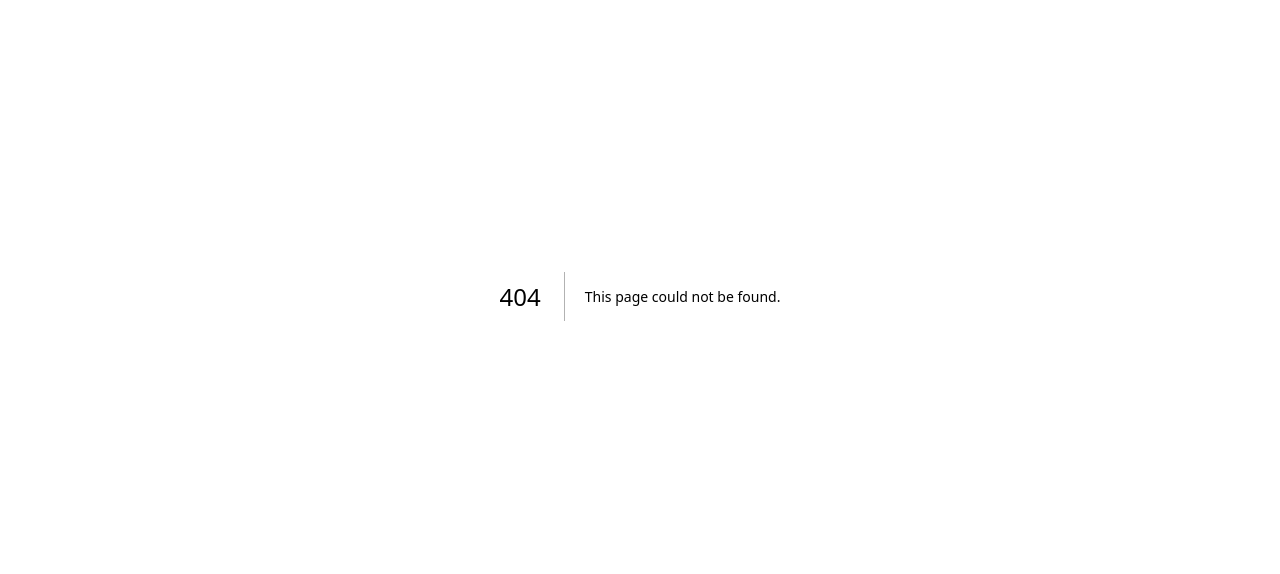
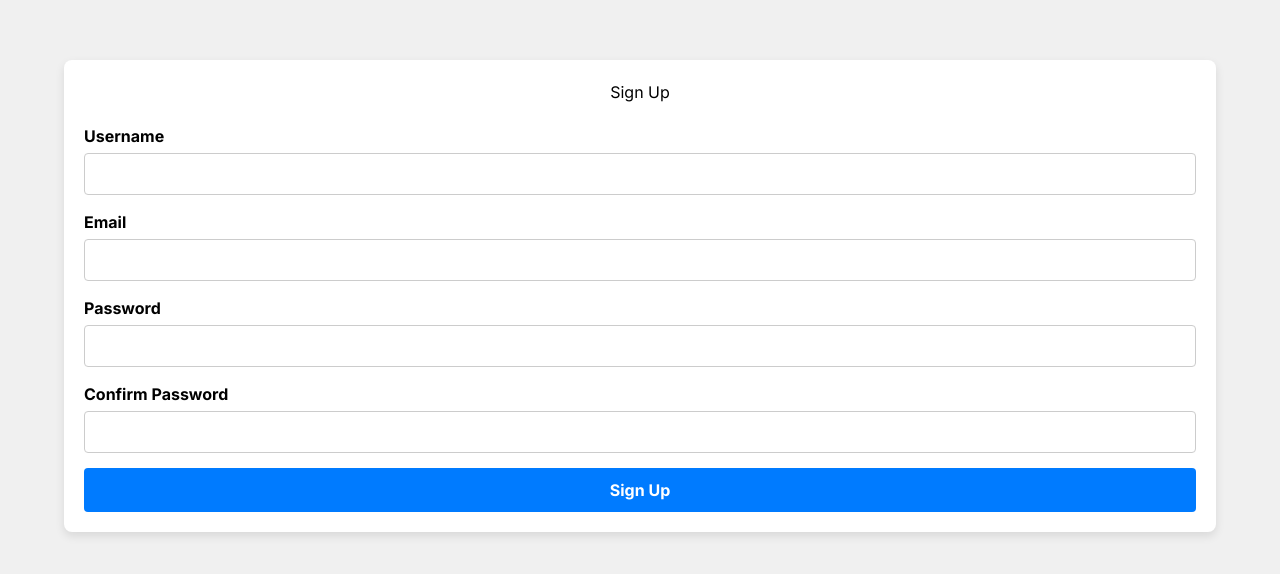
Before and after one commit to Kingjohneycodey/predictquest, a Next.js app: page /signup in a window 1280 px wide. Before the commit this address had no page. Shown: the part 104-678 px from the top of the page. Built offline with nearby package versions, Linux system fonts and the light colour scheme.

Commit message:
Working on landing and auth pages

```diff
--- a/src/app/globals.css
+++ b/src/app/globals.css
@@ -2,18 +2,18 @@
 @tailwind components;
 @tailwind utilities;
 
-:root {
+/* :root {
   --foreground-rgb: 0, 0, 0;
   --background-start-rgb: 214, 219, 220;
   --background-end-rgb: 255, 255, 255;
-}
+} */
 
 @media (prefers-color-scheme: dark) {
-  :root {
+  /* :root {
     --foreground-rgb: 255, 255, 255;
     --background-start-rgb: 0, 0, 0;
     --background-end-rgb: 0, 0, 0;
-  }
+  } */
 }
 
 body {
--- a/src/app/layout.tsx
+++ b/src/app/layout.tsx
@@ -5,8 +5,8 @@ import "./globals.css";
 const inter = Inter({ subsets: ["latin"] });
 
 export const metadata: Metadata = {
-  title: "Create Next App",
-  description: "Generated by create next app",
+  title: "Predict Quest",
+  description: "Welcome to Predict Quest",
 };
 
 export default function RootLayout({
--- /dev/null
+++ b/src/app/login/page.tsx
@@ -0,0 +1,9 @@
+import React from 'react'
+
+const page = () => {
+  return (
+    <div>login page</div>
+  )
+}
+
+export default page
--- a/src/app/page.tsx
+++ b/src/app/page.tsx
@@ -2,6 +2,7 @@
 import { useState } from 'react'
 import { Dialog, DialogPanel } from '@headlessui/react'
 import { Bars3Icon, XMarkIcon } from '@heroicons/react/24/outline'
+import Link from 'next/link'
 
 const navigation = [
   { name: 'Home', href: '#' },
@@ -20,7 +21,7 @@ export default function Home() {
         <nav className="flex items-center justify-between p-6 lg:px-8" aria-label="Global">
           <div className="flex lg:flex-1">
             <a href="#" className="-m-1.5 p-1.5">
-              <span className="sr-only">FutoHub</span>
+              <span className="sr-only">Predict Quest</span>
               <img
                 className="h-8 w-auto"
                 src="https://tailwindui.com/img/logos/mark.svg?color=indigo&shade=600"
@@ -46,11 +47,10 @@ export default function Home() {
             ))}
           </div>
           <div className="hidden lg:flex lg:flex-1 lg:justify-end">
-            <a href="#" className="text-sm font-semibold leading-6 text-gray-900">
-              Log in <span aria-hidden="true">&rarr;</span>
-            </a>
+            <Link href="/signup" className="text-sm font-semibold leading-6 text-gray-900"> Get Started <span aria-hidden="true">&rarr;</span></Link>
           </div>
         </nav>
+
         <Dialog className="lg:hidden" open={mobileMenuOpen} onClose={setMobileMenuOpen}>
           <div className="fixed inset-0 z-50" />
           <DialogPanel className="fixed inset-y-0 right-0 z-50 w-full overflow-y-auto bg-white px-6 py-6 sm:max-w-sm sm:ring-1 sm:ring-gray-900/10">
@@ -87,11 +87,13 @@ export default function Home() {
                 </div>
                 <div className="py-6">
                   <a
-                    href="#"
+                    href="2#"
                     className="-mx-3 block rounded-lg px-3 py-2.5 text-base font-semibold leading-7 text-gray-900 hover:bg-gray-50"
                   >
-                    Log in
+
                   </a>
+
+                  <Link href="/signup"> Get </Link>
                 </div>
               </div>
             </div>
@@ -99,23 +101,20 @@ export default function Home() {
         </Dialog>
       </header>
 
-      <div className="relative isolate px-6 pt-14 lg:px-8">
+      <div className="relative isolate px-6 pt-14 lg:px-8 text-white bg-[url('/images/pitch.jpg')] bg-cover bg-no-repeat  mt-20">
         <div
           className="absolute inset-x-0 -top-40 -z-10 transform-gpu overflow-hidden blur-3xl sm:-top-80"
           aria-hidden="true"
         >
           <div
             className="relative left-[calc(50%-11rem)] aspect-[1155/678] w-[36.125rem] -translate-x-1/2 rotate-[30deg] bg-gradient-to-tr from-[#ff80b5] to-[#9089fc] opacity-30 sm:left-[calc(50%-30rem)] sm:w-[72.1875rem]"
-            style={{
-              clipPath:
-                'polygon(74.1% 44.1%, 100% 61.6%, 97.5% 26.9%, 85.5% 0.1%, 80.7% 2%, 72.5% 32.5%, 60.2% 62.4%, 52.4% 68.1%, 47.5% 58.3%, 45.2% 34.5%, 27.5% 76.7%, 0.1% 64.9%, 17.9% 100%, 27.6% 76.8%, 76.1% 97.7%, 74.1% 44.1%)',
-            }}
+
           />
         </div>
-        <div className="mx-auto max-w-2xl py-32 sm:py-48 lg:py-56">
+        <div className="mx-auto max-w-2xl py-32 sm:py-48 lg:py-28">
           <div className="hidden sm:mb-8 sm:flex sm:justify-center">
-            <div className="relative rounded-full px-3 py-1 text-sm leading-6 text-gray-600 ring-1 ring-gray-900/10 hover:ring-gray-900/20">
-              Introducing the best social platform for futo students.{' '}
+            <div className="relative rounded-full px-3 py-1 text-sm leading-6 text-white-500 ring-1 ring-gray-900/10 hover:ring-gray-900/20">
+              Introducing the best social prediction platform.{' '}
               <a href="#" className="font-semibold text-indigo-600">
                 <span className="absolute inset-0" aria-hidden="true" />
                 Read more <span aria-hidden="true">&rarr;</span>
@@ -123,10 +122,10 @@ export default function Home() {
             </div>
           </div>
           <div className="text-center">
-            <h1 className="text-4xl font-bold tracking-tight text-gray-900 sm:text-6xl">
-              Welcome To FutoHub
+            <h1 className="text-4xl font-bold tracking-tight text-white sm:text-6xl">
+              Welcome To Predict Quest
             </h1>
-            <p className="mt-6 text-lg leading-8 text-gray-600">
+            <p className="mt-6 text-lg leading-8 text-white-500">
            Connect with futo students. Join our community and empower your social life and academic journey with FutoHub.
             </p>
             <div className="mt-10 flex items-center justify-center gap-x-6">
@@ -136,7 +135,7 @@ export default function Home() {
               >
                 Get started
               </a>
-              <a href="#" className="text-sm font-semibold leading-6 text-gray-900">
+              <a href="#" className="text-sm font-semibold leading-6 text-white-500">
                 Learn more <span aria-hidden="true">→</span>
               </a>
             </div>
--- /dev/null
+++ b/src/app/signup/page.tsx
@@ -0,0 +1,115 @@
+"use client"
+import React, { useState } from 'react';
+
+type SignUpFormData = {
+  username: string;
+  email: string;
+  password: string;
+  confirmPassword: string;
+};
+
+const SignUp = () => {
+  const [formData, setFormData] = useState<SignUpFormData>({
+    username: '',
+    email: '',
+    password: '',
+    confirmPassword: '',
+  });
+
+  const [errors, setErrors] = useState<Partial<SignUpFormData>>({});
+
+  const handleChange = (e: React.ChangeEvent<HTMLInputElement>) => {
+    setFormData({
+      ...formData,
+      [e.target.name]: e.target.value,
+    });
+  };
+
+  const validate = (): boolean => {
+    const newErrors: Partial<SignUpFormData> = {};
+
+    if (!formData.username) newErrors.username = 'Username is required';
+    if (!formData.email) newErrors.email = 'Email is required';
+    if (!formData.password) newErrors.password = 'Password is required';
+    if (formData.password && formData.password.length < 6)
+      newErrors.password = 'Password must be at least 6 characters';
+    if (formData.password !== formData.confirmPassword)
+      newErrors.confirmPassword = 'Passwords must match';
+
+    setErrors(newErrors);
+    return Object.keys(newErrors).length === 0;
+  };
+
+  const handleSubmit = (e: React.FormEvent<HTMLFormElement>) => {
+    e.preventDefault();
+    if (validate()) {
+      console.log(formData);
+      // Here you would typically send formData to your API
+    }
+  };
+
+  return (
+    <div style={{ display: 'flex', justifyContent: 'center', alignItems: 'center', height: '100vh', backgroundColor: '#f0f0f0' }}>
+      <form onSubmit={handleSubmit} style={{ backgroundColor: '#fff', padding: '20px', borderRadius: '8px', boxShadow: '0px 4px 10px rgba(0, 0, 0, 0.1)', width: '90%' }} className='md:w-[50% !important]'>
+        <h2 style={{ textAlign: 'center', marginBottom: '20px' }}>Sign Up</h2>
+
+        <div style={{ marginBottom: '15px' }}>
+          <label style={{ display: 'block', marginBottom: '5px', fontWeight: 'bold' }}>Username</label>
+          <input
+            type="text"
+            name="username"
+            value={formData.username}
+            onChange={handleChange}
+            style={{ width: '100%', padding: '8px', borderRadius: '4px', border: '1px solid #ccc' }}
+          />
+          {errors.username && <p style={{ color: 'red', fontSize: '12px' }}>{errors.username}</p>}
+        </div>
+
+        <div style={{ marginBottom: '15px' }}>
+          <label style={{ display: 'block', marginBottom: '5px', fontWeight: 'bold' }}>Email</label>
+          <input
+            type="email"
+            name="email"
+            value={formData.email}
+            onChange={handleChange}
+            style={{ width: '100%', padding: '8px', borderRadius: '4px', border: '1px solid #ccc' }}
+          />
+          {errors.email && <p style={{ color: 'red', fontSize: '12px' }}>{errors.email}</p>}
+        </div>
+
+        <div style={{ marginBottom: '15px' }}>
+          <label style={{ display: 'block', marginBottom: '5px', fontWeight: 'bold' }}>Password</label>
+          <input
+            type="password"
+            name="password"
+            value={formData.password}
+            onChange={handleChange}
+            style={{ width: '100%', padding: '8px', borderRadius: '4px', border: '1px solid #ccc' }}
+          />
+          {errors.password && <p style={{ color: 'red', fontSize: '12px' }}>{errors.password}</p>}
+        </div>
+
+        <div style={{ marginBottom: '15px' }}>
+          <label style={{ display: 'block', marginBottom: '5px', fontWeight: 'bold' }}>Confirm Password</label>
+          <input
+            type="password"
+            name="confirmPassword"
+            value={formData.confirmPassword}
+            onChange={handleChange}
+            style={{ width: '100%', padding: '8px', borderRadius: '4px', border: '1px solid #ccc' }}
+          />
+          {errors.confirmPassword && <p style={{ color: 'red', fontSize: '12px' }}>{errors.confirmPassword}</p>}
+        </div>
+
+        <button
+          type="submit"
+          style={{ width: '100%', padding: '10px', borderRadius: '4px', backgroundColor: '#007bff', color: '#fff', fontWeight: 'bold', border: 'none' }}
+        >
+          Sign Up
+        </button>
+      </form>
+    </div>
+  );
+};
+
+export default SignUp;
```
Also changed, not shown: public/images/pitch.jpg (added).
